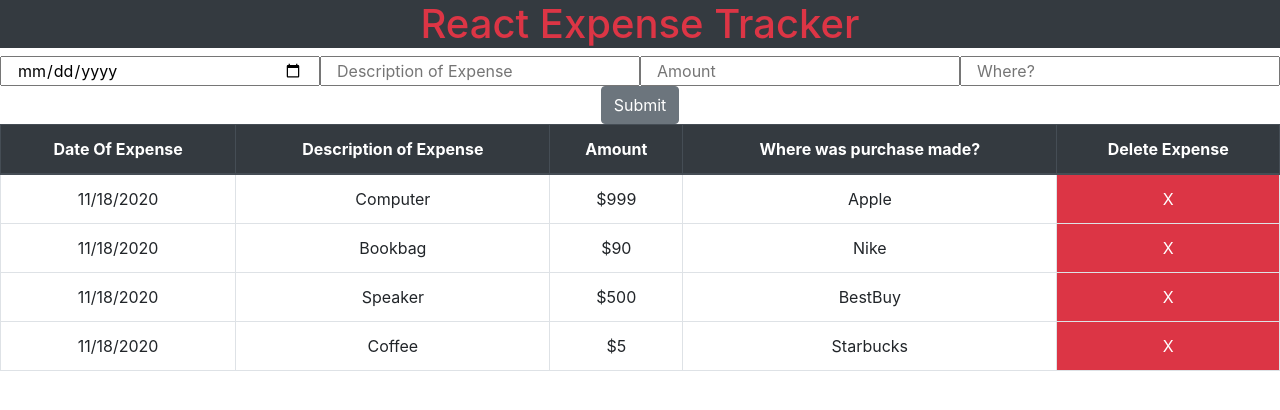
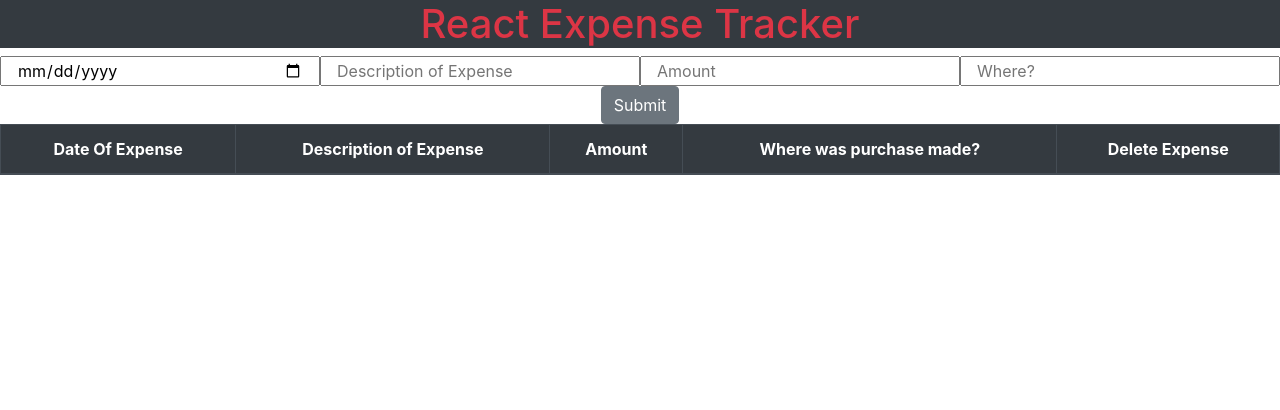
Before and after one commit to jbri91/reactExpenseTracker, a React (Create React App) app: page / in a window 1280 px wide. Shown: the top 410 px of the page. Built offline with nearby package versions, Linux system fonts and the light colour scheme.

Commit message:
empty expense array

```diff
--- a/src/App.js
+++ b/src/App.js
@@ -16,31 +16,7 @@ class App extends React.Component {
       desc: "",
       amount: "",
       place: "",
-      expense: [
-        {
-          date: "11/18/2020",
-          desc: "Computer",
-          amount: "$999",
-          place: "Apple",
-        },
-        {
-        date: "11/18/2020",
-        desc: "Bookbag",
-        amount: "$90",
-        place: "Nike" },
-        {
-          date: "11/18/2020",
-          desc: "Speaker",
-          amount: "$500",
-          place: "BestBuy",
-        },
-        {
-          date: "11/18/2020",
-          desc: "Coffee",
-          amount: "$5",
-          place: "Starbucks",
-        },
-      ],
+      expense: [],
     };
     this.handleChange = this.handleChange.bind(this);
     this.handleSubmit = this.handleSubmit.bind(this);
@@ -76,7 +52,9 @@ class App extends React.Component {
   if(e.target.id === 'deleteButton') {
     e.target.parentElement.remove()
     const newExpense = [...this.state.expense]
+
     this.setState({ expense: newExpense })
+    console.log(this.state)
   }
 
 
```
